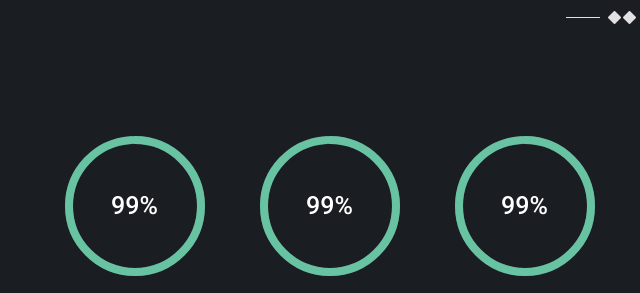
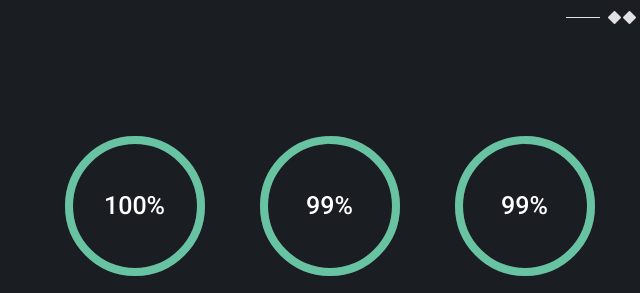
Before and after one commit to Stilllbeaum/DII_M4_01, a plain HTML site: page 01_git_basic/index.html in a window 1280 px wide. Shown: the part 2020-2313 px from the top of the page, 18-658 px from the left. Drawn offline with Linux system fonts and the light colour scheme; some packages are replaced by stand-ins of ours; a script that the page names is missing.

Commit message:
Repercen
precen

```diff
--- a/01_git_basic/index.html
+++ b/01_git_basic/index.html
@@ -156,7 +156,7 @@
 
         <div class="row more-skill text-center">
           <div class="col-xs-12 col-sm-4 col-md-2">
-              <div class="chart" data-percent="99" data-color="e74c3c">
+              <div class="chart" data-percent="100" data-color="e74c3c">
                     <span class="percent"></span>
                     <div class="chart-text">
                       <span>leadership</span>
```
